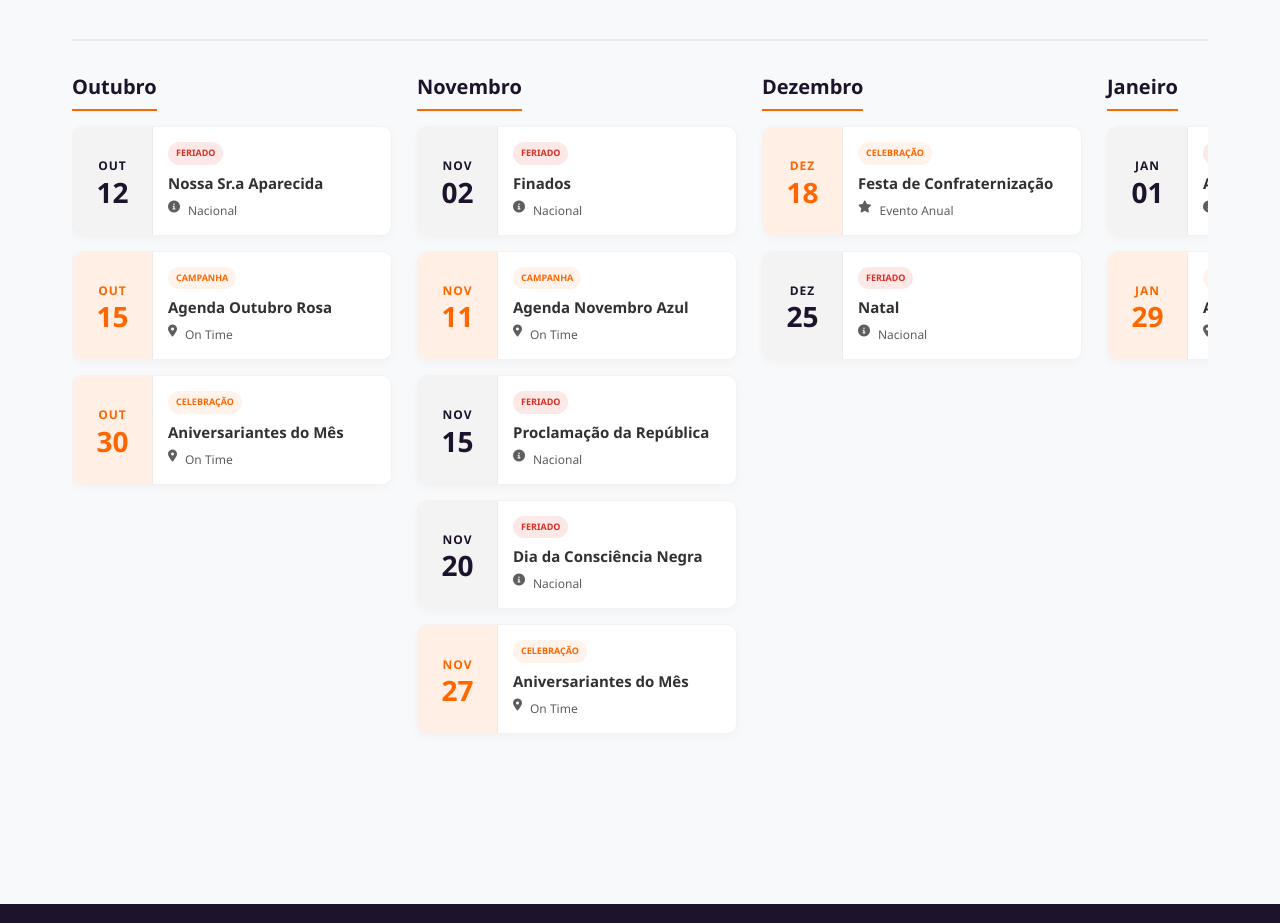
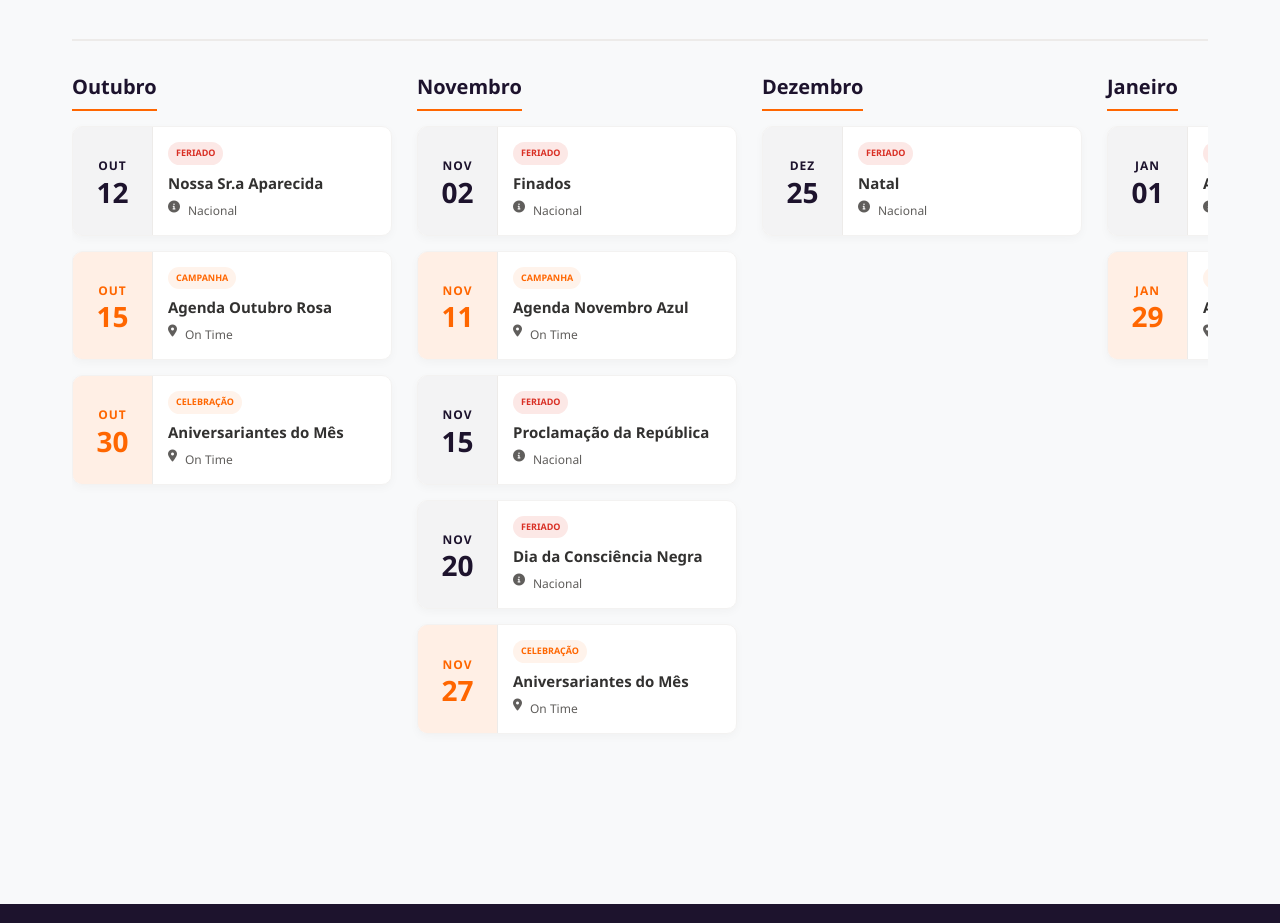
Before and after one commit to conectaontime/conecta-ontime, a plain HTML site: page agenda.html in a window 1280 px wide. Shown: the part 1148-2071 px from the top of the page. Drawn offline with Linux system fonts and the light colour scheme.

Commit message:
Update agenda.html

```diff
--- a/agenda.html
+++ b/agenda.html
@@ -84,7 +84,6 @@
                 <div class="month-column">
                     <h3 class="month-column-header">Dezembro</h3>
                     <div class="events-list-vertical">
-                        <div class="event-card"><div class="event-date highlight-date"><span class="month">Dez</span><span class="day">18</span></div><div class="event-details"><span class="event-tag tag-party">Celebração</span><h3>Festa de Confraternização</h3><p><i class="fas fa-star"></i> Evento Anual</p></div></div>
                         <div class="event-card"><div class="event-date holiday-date"><span class="month">Dez</span><span class="day">25</span></div><div class="event-details"><span class="event-tag tag-holiday">Feriado</span><h3>Natal</h3><p><i class="fas fa-info-circle"></i> Nacional</p></div></div>
                     </div>
                 </div>
```
